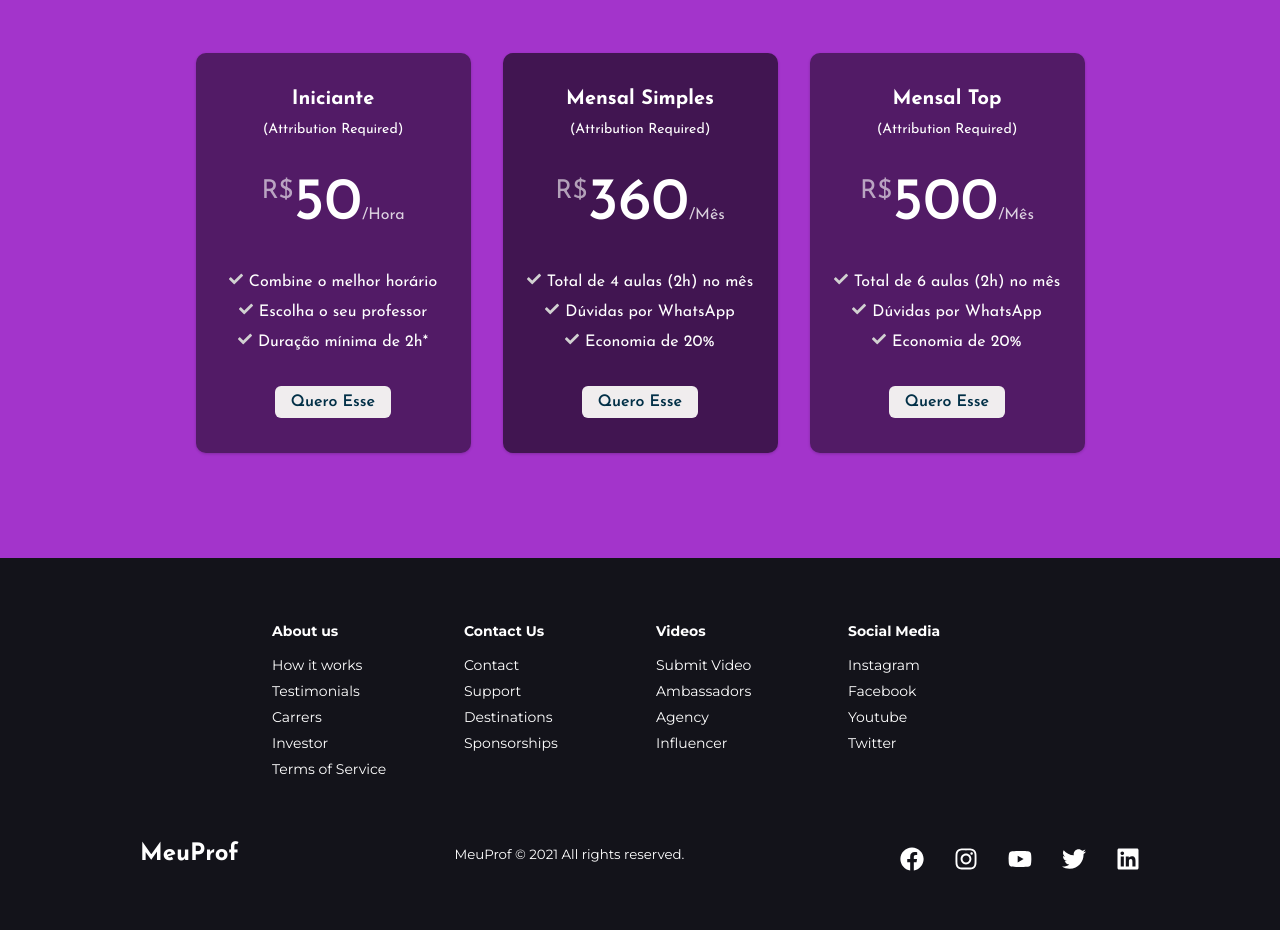
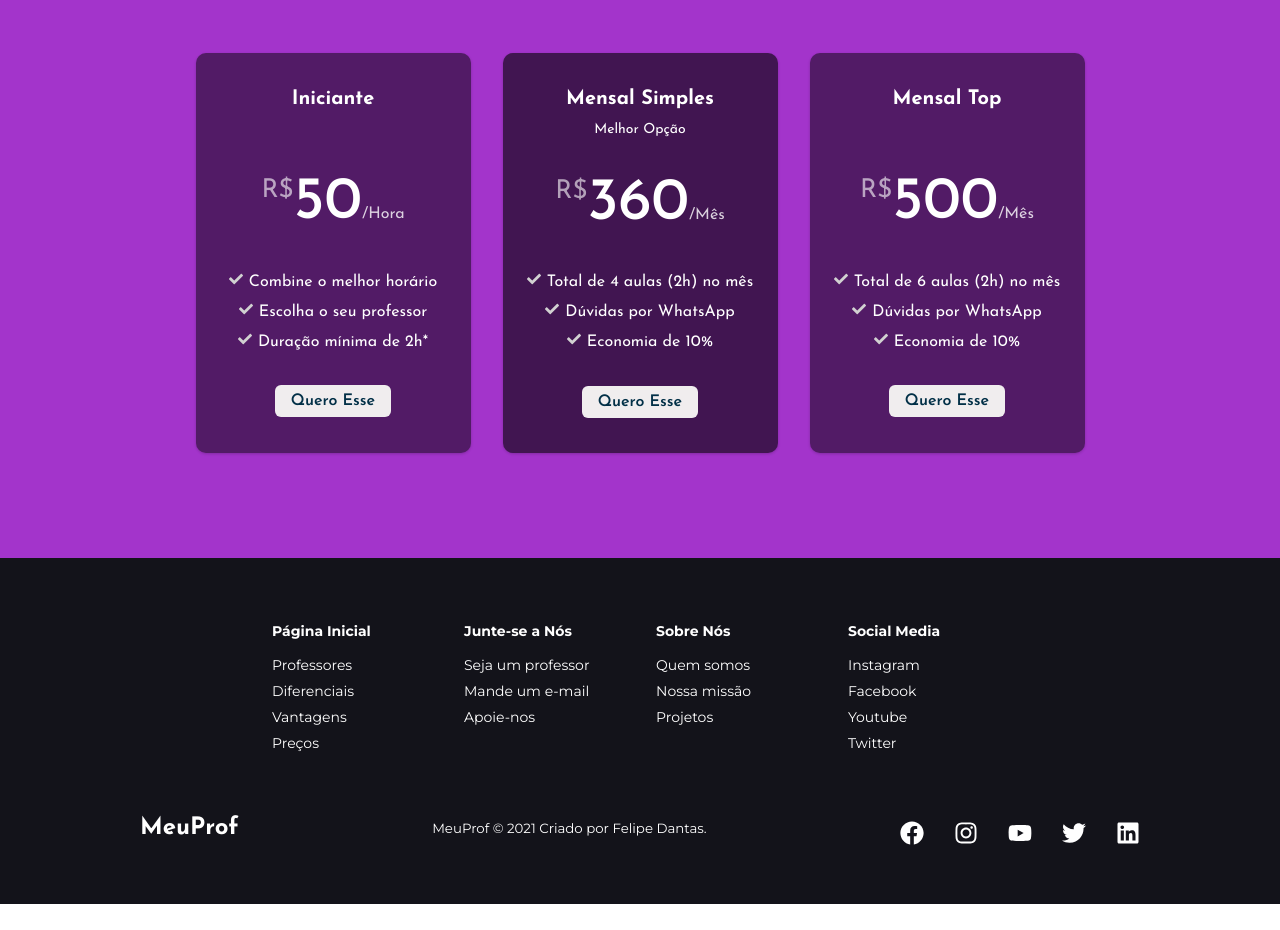
Before and after one commit to felipedantas184/MeuProfNext, a Next.js app: page / in a window 1280 px wide. Shown: the part 3185-4115 px from the top of the page. After the commit the page ends 4089 px from the top, so only its background shows below. Built offline with nearby package versions, Linux system fonts and the light colour scheme.

Commit message:
Some adjusts

```diff
--- a/components/Footer/FooterStyles.js
+++ b/components/Footer/FooterStyles.js
@@ -20,15 +20,12 @@ export const FooterLinkContainer = styled.div`
 
   @media screen and (max-width: 820px) {
     padding-top: 32px;
+    flex-direction: column;
   }
 `
 
 export const FooterLinkWrapper = styled.div`
   display: flex;
-
-  @media screen and (max-width: 820px) {
-    flex-direction: column;
-  }
 `
 export const FooterLinkItems = styled.div`
   display: flex;
@@ -50,14 +47,15 @@ export const FooterLinkTitle = styled.h1`
   font-size: 14px;
   margin-bottom: 16px;
 `
-export const FooterLink = styled.a`
+export const FooterLink = styled.p`
   color: #fff;
   text-decoration: none;
   margin-bottom: 0.5rem;
   font-size: 14px;
+  cursor: pointer;
 
   &:hover {
-    color: #01bf71;
+    color: #A334CB;
     transition: 0.3s ease-in-out;
   }
 `
@@ -104,3 +102,6 @@ export const SocialIconLink = styled.a`
   color: #fff;
   font-size: 24px;
 `
+export const ExtLink = styled.a`
+  text-decoration: none;
+`
--- a/components/Footer/index.js
+++ b/components/Footer/index.js
@@ -1,8 +1,9 @@
 import React from 'react'
 import { FaFacebook, FaInstagram, FaLinkedin, FaTwitter, FaYoutube } from 'react-icons/fa'
-import { FooterContainer, FooterWrap, FooterLinkWrapper, FooterLinkItems, FooterLinkContainer, FooterLinkTitle, FooterLink, SocialIconLink, SocialIcons, SocialLogo, SocialMedia, SocialMediaWrap, WebsiteRights } from './FooterStyles'
+import { FooterContainer, FooterWrap, FooterLinkWrapper, FooterLinkItems, FooterLinkContainer, FooterLinkTitle, FooterLink, SocialIconLink, SocialIcons, SocialLogo, SocialMedia, SocialMediaWrap, WebsiteRights, ExtLink } from './FooterStyles'
 import { animateScroll as scroll } from 'react-scroll';
 import Link from 'next/link';
+import { Link as LinkS } from 'react-scroll';
 
 const Footer = () => {
   const toggleHome = () => {
@@ -15,70 +16,61 @@ const Footer = () => {
         <FooterLinkContainer>
           <FooterLinkWrapper>
             <FooterLinkItems>
-              <FooterLinkTitle>About us</FooterLinkTitle>
+              <FooterLinkTitle>Página Inicial</FooterLinkTitle>
+                <LinkS to="teachers">
+									<FooterLink>Professores</FooterLink>
+								</LinkS>
+	              <LinkS to="highlights">
+									<FooterLink>Diferenciais</FooterLink>
+								</LinkS>
+	              <LinkS to="perks">
+									<FooterLink>Vantagens</FooterLink>
+								</LinkS>
+	              <LinkS to="pricing">
+									<FooterLink>Preços</FooterLink>
+								</LinkS>
+	          </FooterLinkItems>
+            <FooterLinkItems>
+              <FooterLinkTitle>Junte-se a Nós</FooterLinkTitle>
                 <Link href="/" passHref>
-									<FooterLink>How it works</FooterLink>
+									<FooterLink>Seja um professor</FooterLink>
 								</Link>
 	              <Link href="/" passHref>
-									<FooterLink>Testimonials</FooterLink>
+									<FooterLink>Mande um e-mail</FooterLink>
 								</Link>
 	              <Link href="/" passHref>
-									<FooterLink>Carrers</FooterLink>
-								</Link>
-	              <Link href="/" passHref>
-									<FooterLink>Investor</FooterLink>
-								</Link>
-	              <Link href="/" passHref>
-									<FooterLink>Terms of Service</FooterLink>
-								</Link>
-	          </FooterLinkItems>
-            <FooterLinkItems>
-              <FooterLinkTitle>Contact Us</FooterLinkTitle>
-                <Link href="/" passHref>
-									<FooterLink>Contact</FooterLink>
-								</Link>
-	              <Link href="/" passHref>
-									<FooterLink>Support</FooterLink>
-								</Link>
-	              <Link href="/" passHref>
-									<FooterLink>Destinations</FooterLink>
-								</Link>
-	              <Link href="/" passHref>
-									<FooterLink>Sponsorships</FooterLink>
+									<FooterLink>Apoie-nos</FooterLink>
 								</Link>
 	          </FooterLinkItems>
           </FooterLinkWrapper>
 
           <FooterLinkWrapper>
             <FooterLinkItems>
-              <FooterLinkTitle>Videos</FooterLinkTitle>
+              <FooterLinkTitle>Sobre Nós</FooterLinkTitle>
                 <Link href="/" passHref>
-									<FooterLink>Submit Video</FooterLink>
+									<FooterLink>Quem somos</FooterLink>
 								</Link>
 	              <Link href="/" passHref>
-									<FooterLink>Ambassadors</FooterLink>
+									<FooterLink>Nossa missão</FooterLink>
 								</Link>
 	              <Link href="/" passHref>
-									<FooterLink>Agency</FooterLink>
-								</Link>
-	              <Link href="/" passHref>
-									<FooterLink>Influencer</FooterLink>
+									<FooterLink>Projetos</FooterLink>
 								</Link>
 	          </FooterLinkItems>
             <FooterLinkItems>
               <FooterLinkTitle>Social Media</FooterLinkTitle>
-                <Link href="/" passHref>
+                <ExtLink href="https://www.instagram.com/lafisio.ufpi/" target='_blank' rel="noreferrer" aria-label='Instagram'>
 									<FooterLink>Instagram</FooterLink>
-								</Link>
-	              <Link href="/" passHref>
+								</ExtLink>
+	              <ExtLink href="https://www.instagram.com/lafisio.ufpi/" target='_blank' rel="noreferrer" aria-label='Facebook'>
 									<FooterLink>Facebook</FooterLink>
-								</Link>
-	              <Link href="/" passHref>
+								</ExtLink>
+	              <ExtLink href="https://www.instagram.com/lafisio.ufpi/" target='_blank' rel="noreferrer" aria-label='Youtube'>
 									<FooterLink>Youtube</FooterLink>
-								</Link>
-	              <Link href="/" passHref>
+								</ExtLink>
+	              <ExtLink href="https://www.instagram.com/lafisio.ufpi/" target='_blank' rel="noreferrer" aria-label='Twitter'>
 									<FooterLink>Twitter</FooterLink>
-								</Link>
+								</ExtLink>
 	          </FooterLinkItems>
           </FooterLinkWrapper>
         </FooterLinkContainer>
@@ -89,21 +81,21 @@ const Footer = () => {
 								MeuProf
 							</SocialLogo>
             </Link>
-            <WebsiteRights>MeuProf © {new Date().getFullYear()} All rights reserved.</WebsiteRights>
+            <WebsiteRights>MeuProf © {new Date().getFullYear()} Criado por Felipe Dantas.</WebsiteRights>
             <SocialIcons>
-              <SocialIconLink rel="noreferrer" href='/' target='_blank' arial-label='Facebook'>
+              <SocialIconLink rel="noreferrer" href='https://www.instagram.com/lafisio.ufpi/' target='_blank' arial-label='Facebook'>
                 <FaFacebook />
               </SocialIconLink>
-              <SocialIconLink rel="noreferrer" href='//www.instagram.com/leonardtcomdt/' target='_blank' arial-label='Instagram'>
+              <SocialIconLink rel="noreferrer" href='https://www.instagram.com/lafisio.ufpi/' target='_blank' arial-label='Instagram'>
                 <FaInstagram/>
               </SocialIconLink>
-              <SocialIconLink rel="noreferrer" href='//www.youtube.com/channel/UCF6Cz50AqAJcg6JC5LDRElg/videos?view_as=subscriber' target='_blank' arial-label='Youtube'>
+              <SocialIconLink rel="noreferrer" href='https://www.instagram.com/lafisio.ufpi/' target='_blank' arial-label='Youtube'>
                 <FaYoutube />
               </SocialIconLink>
-              <SocialIconLink rel="noreferrer" href='/' target='_blank' arial-label='Twitter'>
+              <SocialIconLink rel="noreferrer" href='https://www.instagram.com/lafisio.ufpi/' target='_blank' arial-label='Twitter'>
                 <FaTwitter/>
               </SocialIconLink>
-              <SocialIconLink rel="noreferrer" href='//www.linkedin.com/in/leonardtlauenstein/' target='_blank' arial-label='Linkedin'>
+              <SocialIconLink rel="noreferrer" href='https://www.instagram.com/lafisio.ufpi/' target='_blank' arial-label='Linkedin'>
                 <FaLinkedin />
               </SocialIconLink>
             </SocialIcons>
--- a/components/Pricing/PricingData.js
+++ b/components/Pricing/PricingData.js
@@ -3,7 +3,8 @@ export const PricesList = [
 		id: 1,
         pricipal: false,
 		title: 'Iniciante',
-		description: 'Uma ajudinha sempre cai bem',
+		subtitle: '',
+        description: 'Uma ajudinha sempre cai bem',
         value: "50",
         interval: "Hora",
         item1: "Combine o melhor horário",
@@ -15,24 +16,26 @@ export const PricesList = [
 		id: 2,
         pricipal: true,
 		title: 'Mensal Simples',
-		description: 'Para uma orientação mais de perto',
+		subtitle: 'Melhor Opção',
+        description: 'Para uma orientação mais de perto',
         value: "360",
         interval: "Mês",
         item1: "Total de 4 aulas (2h) no mês",
         item2: "Dúvidas por WhatsApp",
-        item3: "Economia de 20%",
+        item3: "Economia de 10%",
         link: "https://api.whatsapp.com/send?phone=5586995185757&text=Ol%C3%A1!%20Gostaria%20de%20contratar%20o%20Plano%20Mensal%20Simples.%0APode%20me%20ajudar%3F",
     },
 	{
 		id: 3,
         pricipal: false,
 		title: 'Mensal Top',
-		description: 'Dedicação total e foco em resultados',
+		subtitle: '',
+        description: 'Dedicação total e foco em resultados',
         value: "500",
         interval: "Mês",
         item1: "Total de 6 aulas (2h) no mês",
         item2: "Dúvidas por WhatsApp",
-        item3: "Economia de 20%",
+        item3: "Economia de 10%",
         link: "https://api.whatsapp.com/send?phone=5586995185757&text=Ol%C3%A1!%20Gostaria%20de%20contratar%20o%20Plano%20Mensal%20Top.%0APode%20me%20ajudar%3F",
     }
 ];
--- a/components/Pricing/index.js
+++ b/components/Pricing/index.js
@@ -12,7 +12,7 @@ const Pricing = () => {
 					{PricesList.map((price) => {
 						return(
 							<PricingCard key={price.id} yellow={price.pricipal} >
-								<PricingH3>{price.title}<br/><PricingSpan>(Attribution Required)</PricingSpan></PricingH3>
+								<PricingH3>{price.title}<br/><PricingSpan>{price.subtitle}</PricingSpan></PricingH3>
 								<PricingFigure>
 									<PricingCurrency>R$</PricingCurrency><PricingNumber>{price.value}</PricingNumber><PricingInterval>/{price.interval}</PricingInterval>
 								</PricingFigure>
--- a/styles/globals.css
+++ b/styles/globals.css
@@ -14,3 +14,23 @@ a {
   -webkit-tap-highlight-color: rgba(0,0,0,0);
   -webkit-tap-highlight-color: transparent;
 }
+    /* width */
+::-webkit-scrollbar {
+    width: 8px;
+  }
+
+  /* Track */
+  ::-webkit-scrollbar-track {
+    background: #6e0b9ca8;
+  }
+
+  /* Handle */
+  ::-webkit-scrollbar-thumb {
+    background: #812cc2;
+    border-radius: 10px;
+  }
+
+  /* Handle on hover */
+  ::-webkit-scrollbar-thumb:hover {
+    background: #6E0B9C;
+  }
```
